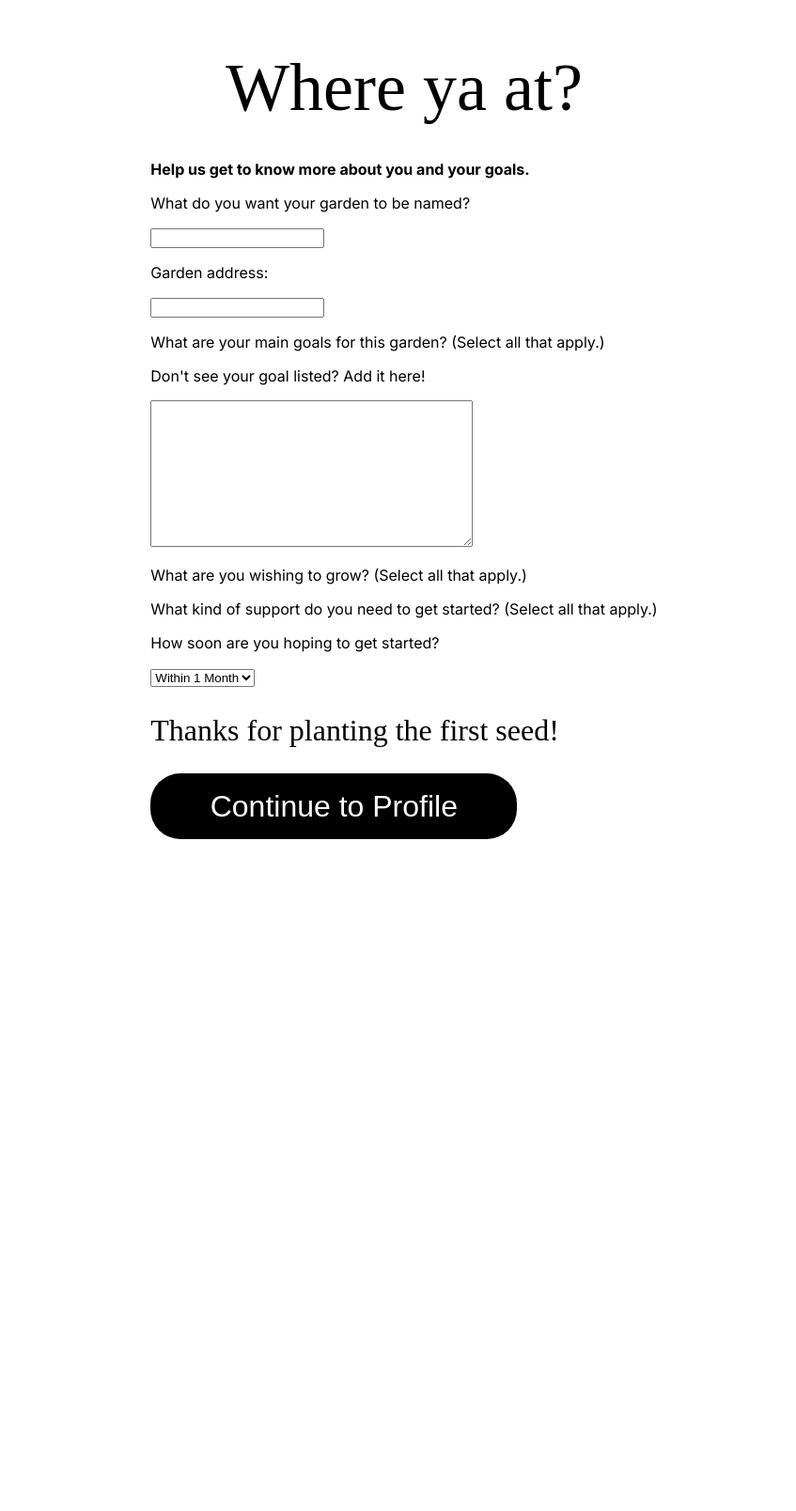
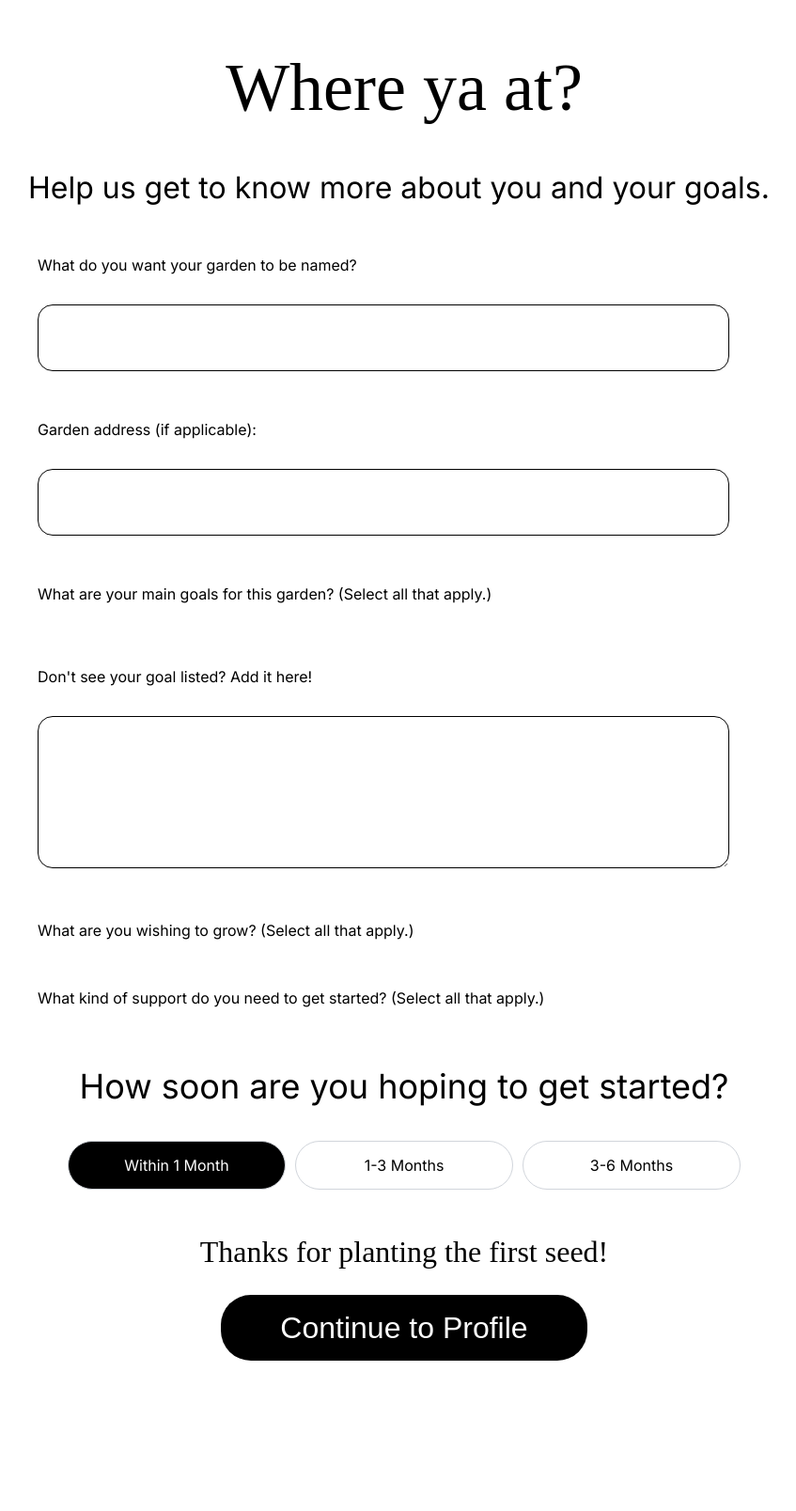
Before and after one commit to annamiriams/fresh-futures, a Django app: page /start/survey/ in a window 1280 px wide. Shown: the part 220-1828 px from the top of the page at 94% size, without its empty margins (210-1057 px from the left). Before the commit the page ends 1113 px from the top, so only its background shows below. Run offline with Django 5.2, Linux system fonts and the light colour scheme; data that the repository does not hold is empty; parts of the project's set-up code (start-up, migrations or seed data) failed here and were passed over; some web fonts are replaced.

Commit message:
more styling for the garden survey

```diff
--- a/main_app/forms.py
+++ b/main_app/forms.py
@@ -33,3 +33,6 @@ class GardenForm(forms.ModelForm):
             'support_needed',
             'timeline',
         ]
+        widgets = {
+            'timeline': forms.RadioSelect(attrs={'class': 'timeline-radio'}),
+        }
--- a/main_app/static/main_app/styles.css
+++ b/main_app/static/main_app/styles.css
@@ -170,13 +170,17 @@ body {
   display: block;
 }
 
-.form-input input {
+.form-input input,
+.form-input textarea {
   width: 90%;
+  max-height: 8rem;
   padding: 1rem;
   border-radius: 1rem;
   border: 1px solid #000;
   font-size: 2rem;
   margin-top: 1rem;
+  /* Adding so resizing cannot occur horizontally and message up the styling of the rest of the page. */
+  resize: vertical;
 }
 
 .form-input input[type="checkbox"] {
@@ -201,9 +205,65 @@ body {
     text-align: center;
     max-width: 800px;
     margin: 0 auto;
+    /* Adding this just to add some needed spacing at the bottom of the page. */
+    margin-bottom: 10rem;
+}
+
+.survey-question {
+    padding: 10px;
 }
 
 .survey {
     align-items: left;
     text-align: left;
 }
+
+textarea {
+    font-family: "Inter", sans-serif;
+    font-weight: 400;
+    font-style: normal;
+}
+
+/* Custom radio buttons (for user experience and garden experience) */
+.radio-container {
+    display: flex;
+    align-items: center;
+    justify-content: center;
+    flex-direction: column;
+}
+
+.radio-group {
+    display: flex;
+    gap: 10px;
+    margin-bottom: 20px;
+}
+
+
+/* Remove auto styling for radio buttons. */
+.radio-option input[type="radio"] {
+    display: none;
+}
+
+.radio-button {
+    border: 1px solid #D1D5DB;
+    padding: 15px 25px;
+    border-radius: 9999px;
+    cursor: pointer;
+    background-color: white;
+    color: black;
+    transition: all 0.2s ease-in-out;
+    display: inline-block;
+    text-align: center;
+    min-width: 180px;
+}
+
+/* Change radius color on hover. */
+.radio-button:hover {
+    border-color: #888;
+}
+
+/* Styling for selected button. */
+.radio-option input[type="radio"]:checked+.radio-button {
+    background-color: black;
+    color: white;
+}
--- a/main_app/templates/main_app/garden_form.html
+++ b/main_app/templates/main_app/garden_form.html
@@ -10,7 +10,7 @@
     <div class='survey'>
 
         <div>
-            <p class='bold'>Help us get to know more about you and your goals.</p>
+            <p class='text-lg'>Help us get to know more about you and your goals.</p>
         </div>
 
         <form action="" method="post" class="form-container">
@@ -23,33 +23,46 @@
             </div>
             {% endif %}
 
-            <div>
+            <div class='survey-question form-input'>
                 <p>What do you want your garden to be named?</p>
                 {{ form.name }}
             </div>
-            <div>
-                <p>Garden address:</p>
+            {% comment %} Add some kind of error logic based on mapping abilities... {% endcomment %}
+            <div class='survey-question form-input'>
+                <p>Garden address (if applicable):</p>
                 {{ form.address }}
             </div>
-            <div>
+            <div class='survey-question'>
                 <p>What are your main goals for this garden? (Select all that apply.)</p>
                 {{ form.goals }}
             </div>
-            <div>
+            <div class='survey-question form-input'>
                 <p>Don't see your goal listed? Add it here!</p>
                 {{ form.other_goal }}
             </div>
-            <div>
+            <div class='survey-question'>
                 <p>What are you wishing to grow? (Select all that apply.)</p>
                 {{ form.plants_to_grow }}
             </div>
-            <div>
+            <div class='survey-question'>
                 <p>What kind of support do you need to get started? (Select all that apply.)</p>
                 {{ form.support_needed }}
             </div>
-            <div>
-                <p>How soon are you hoping to get started?</p>
-                {{ form.timeline }}
+            <div class='radio-container'>
+                {% comment %} I can't figure out why this p font size isn't matching all the others... {% endcomment %}
+                <p style='font-size: 2.25rem'>How soon are you hoping to get started?</p>
+                <div class="radio-group">
+                    {% for radio in form.timeline %}
+                    <div class="radio-option">
+                        {{ radio.tag }}
+                        <label class="radio-button" for="{{ radio.id_for_label }}">
+                            {{ radio.choice_label }}
+                        </label>
+                    </div>
+                    {% endfor %}
+                </div>
+            </div>
+
     </div>
 
 
```
Lines whose indentation alone changed are shown as unchanged.
